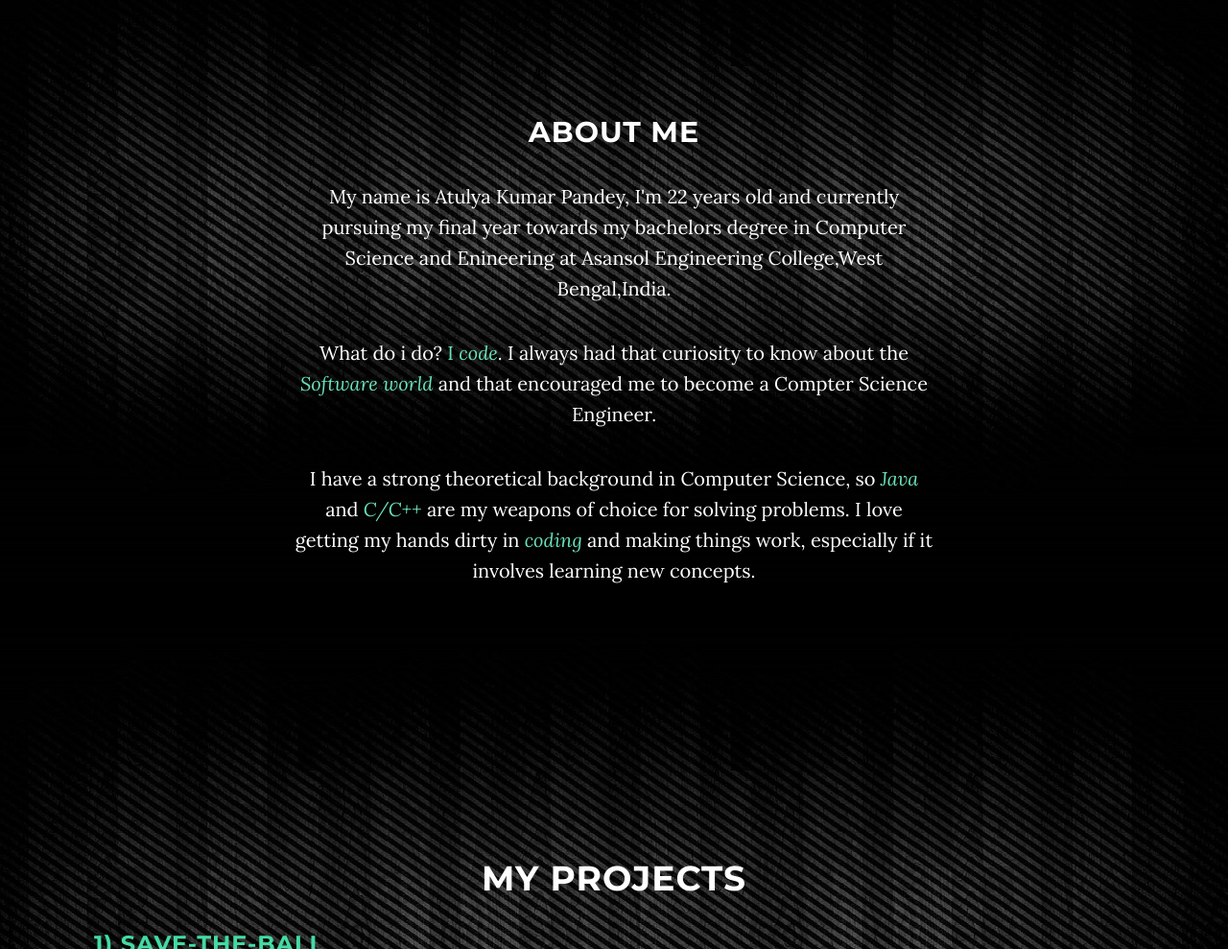
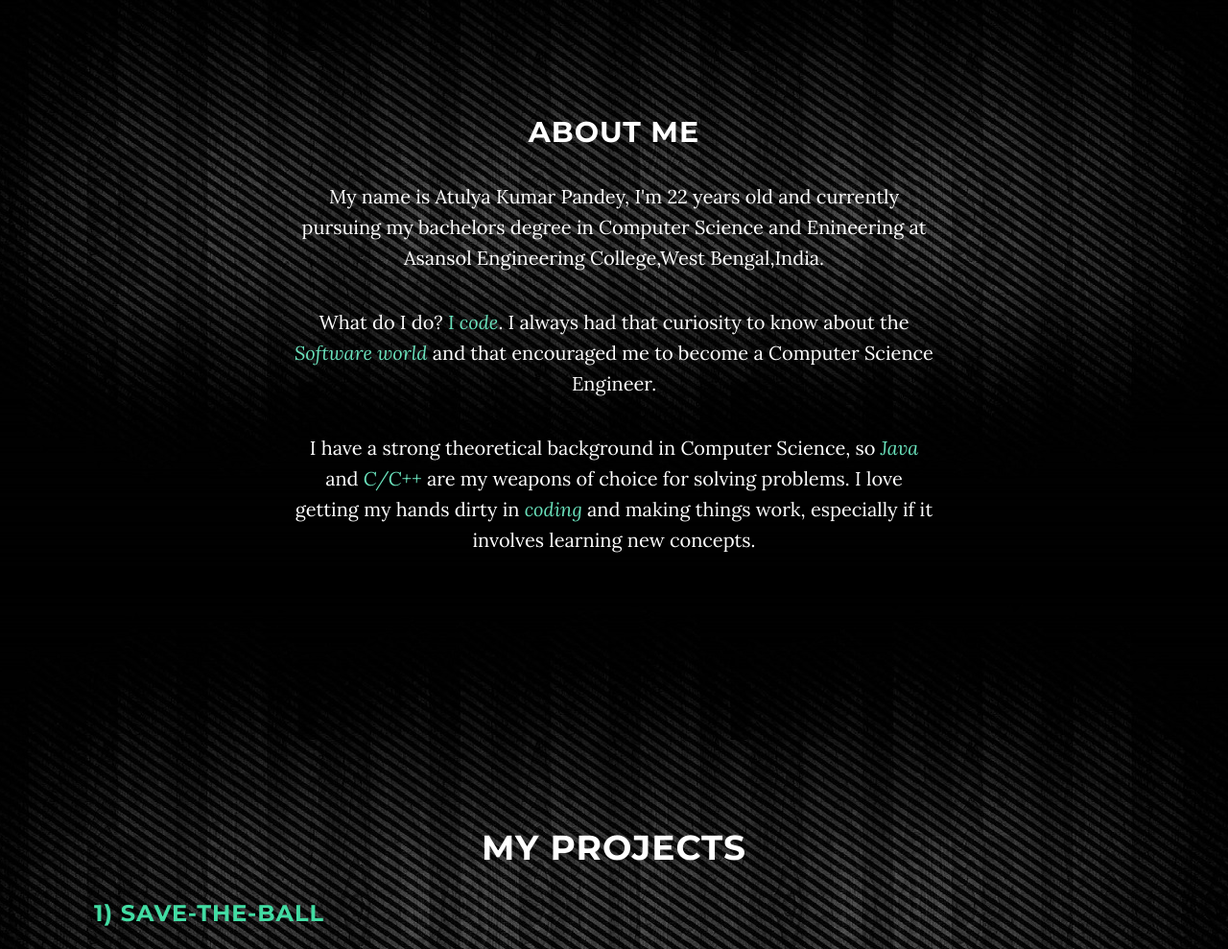
Before and after one commit to atul3015kr/atul3015kr.github.io, a website: page index.html in a window 1280 px wide. Shown: the part 929-1918 px from the top of the page at 96% size. Drawn offline with nearby package versions, Linux system fonts and the light colour scheme.

Commit message:
Update index.html

```diff
--- a/index.html
+++ b/index.html
@@ -95,8 +95,8 @@
         <div class="row">
             <div class="col-lg-8 col-lg-offset-2">
                 <h2>About me</h2>
-                <p>My name is Atulya Kumar Pandey, I'm 22 years old and currently pursuing my final year towards my bachelors degree in Computer Science and Enineering at Asansol Engineering College,West Bengal,India.</p>
-                <p>What do i do? <font color= #6ae2bc>I <i>code</i></font>. I always had that curiosity to know about the <font color=#6ae2bc><i>Software world</i></font> and that encouraged me to become a Compter Science Engineer.</p>
+                <p>My name is Atulya Kumar Pandey, I'm 22 years old and currently pursuing my bachelors degree in Computer Science and Enineering at Asansol Engineering College,West Bengal,India.</p>
+                <p>What do I do? <font color= #6ae2bc>I <i>code</i></font>. I always had that curiosity to know about the <font color=#6ae2bc><i>Software world</i></font> and that encouraged me to become a Computer Science Engineer.</p>
                 <p>I have a strong theoretical background in Computer Science, so <font color=#6ae2bc><i>Java</i></font> and <font color=#6ae2bc><i>C/C++</i></font> are my weapons of choice for solving problems. I love getting my hands dirty in <font color=#6ae2bc><i>coding</i></font> and making things work, especially if it involves learning new concepts.</p>
             </div>
         </div>
```
